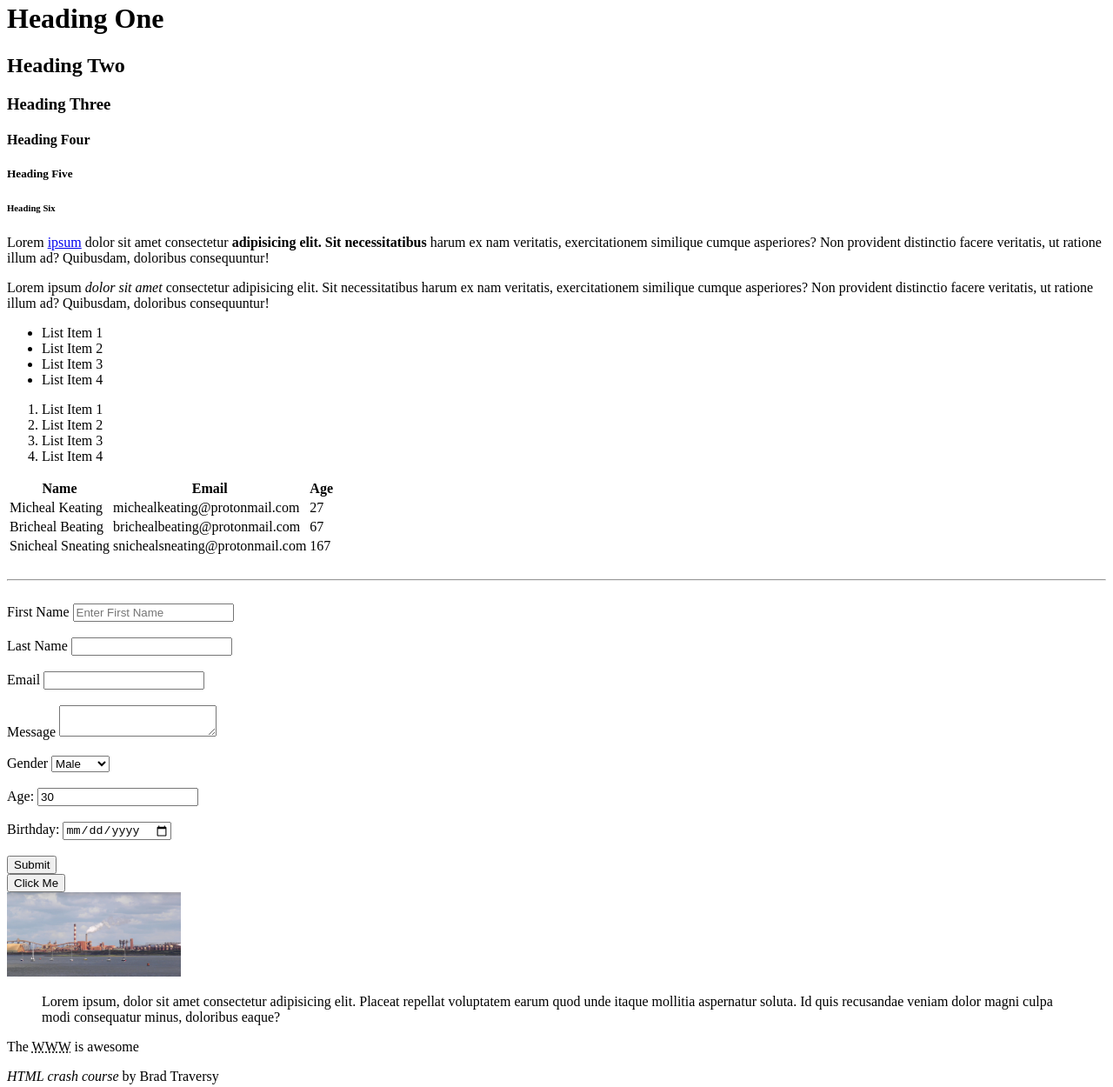
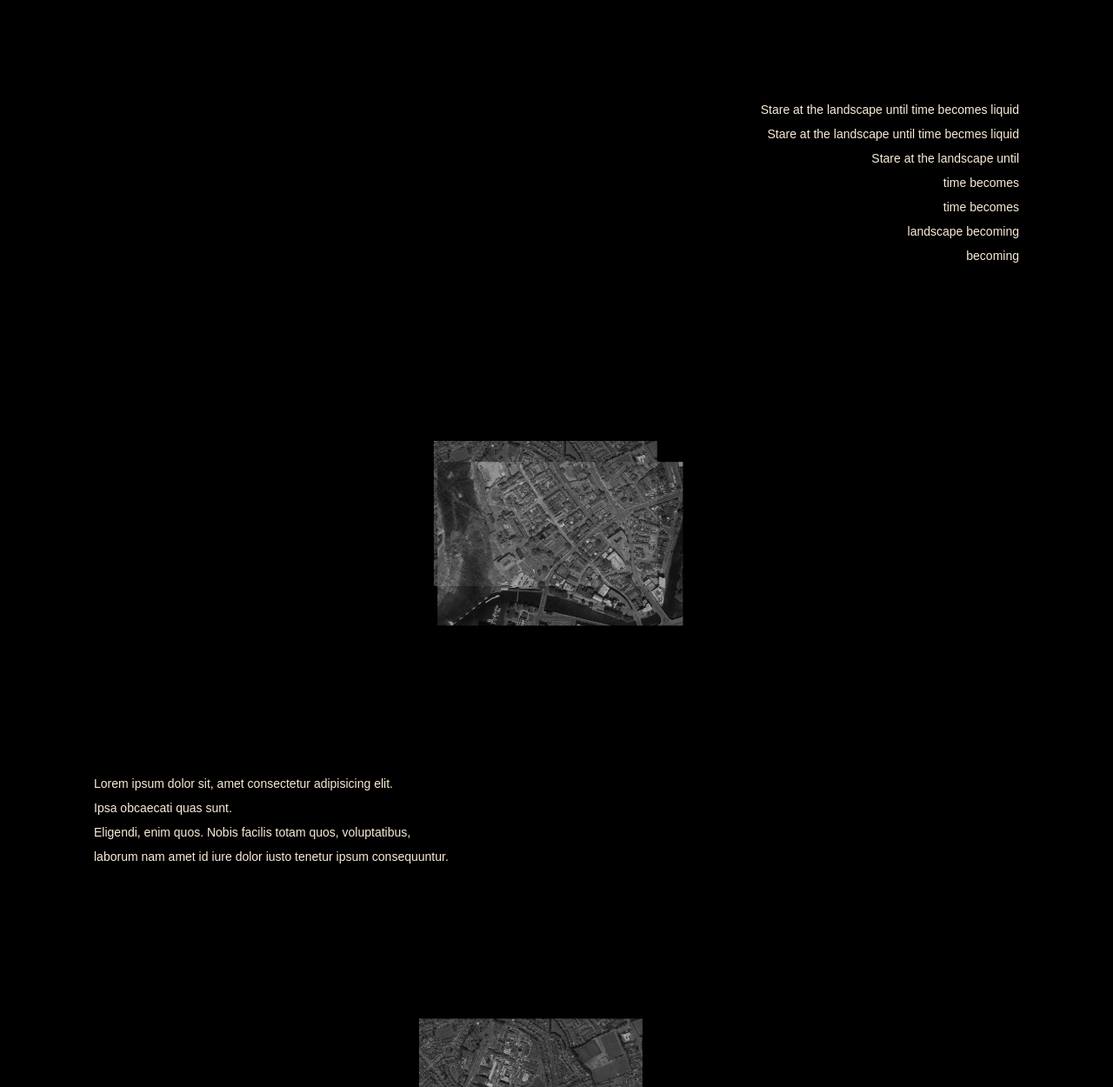
Before and after one commit to mickykiiatein/concept-null-2021, a plain HTML site: page index.html in a window 1280 px wide. Shown: the part 18-1268 px from the top of the page at 87% size. Drawn offline with Linux system fonts and the light colour scheme.

Commit message:
Scratch Website

```diff
--- /dev/null
+++ b/CSS/style.css
@@ -0,0 +1,35 @@
+body{
+    background:black;
+    color:antiquewhite;
+    font-family:Arial, Helvetica, sans-serif;
+    font-size:14px;
+    font-weight: 20;
+    line-height:2em;
+   margin-top:130px;
+    text-align:center;
+
+
+}
+
+.textright {
+    text-align: right;
+    padding-left: 20%;
+
+}
+
+.textleft {
+    text-align:left;
+}
+
+.textcenter {
+    text-align: center;
+}
+
+p {
+    margin:100px;
+
+}
+
+img {
+    align:center;
+}
--- a/index.html
+++ b/index.html
@@ -1,138 +1,107 @@
 <!DOCTYPE html>
-<html>
+<html lang="en">
 <head>
-        <title> HTML Cheat Sheet </title>
+    <meta charset="UTF-8">
+    <meta http-equiv="X-UA-Compatible" content="IE=edge">
+    <meta name="viewport" content="width=device-width, initial-scale=1.0">
+    <title>Stare at the Landscape Until Time Becomes Liquid</title>
+    <link rel="stylesheet" type="text/css" href="css/style.css">
 </head>
 <body>
-        <!-- Headings -->
-        <h1> Heading One </h1>
-        <h2> Heading Two </h2>
-        <h3> Heading Three </h3>
-        <h4> Heading Four </h4>
-        <h5> Heading Five </h5>
-        <h6> Heading Six </h6>
-
-        <!-- Paragraph -->
-
-        <p>
-            Lorem <a href="http://google.com" target='blank'>ipsum</a> dolor sit amet consectetur <strong> adipisicing elit. Sit necessitatibus </strong> harum ex nam veritatis, exercitationem similique cumque asperiores? Non provident distinctio facere veritatis, ut ratione illum ad? Quibusdam, doloribus consequuntur!
+    <div class="textright">
+        <p>Stare at the landscape until time becomes liquid <br>
+            Stare at the landscape until time becmes liquid <br> Stare at the landscape until <br>time becomes
+            <br> time becomes <br> landscape becoming <br> becoming
         </p>
 
-        <p>
-            Lorem ipsum <em>dolor sit amet </em>consectetur adipisicing elit. Sit necessitatibus harum ex nam veritatis, exercitationem similique cumque asperiores? Non provident distinctio facere veritatis, ut ratione illum ad? Quibusdam, doloribus consequuntur!
-        </p>
+    </div>
+    <div class="image1">
+        <img src="images/mapcollagemini2-001.jpg" alt="mapimg1" width="370px" height="370px">
+    </div>
+    <div class="textleft">
+        <p>Lorem ipsum dolor sit, amet consectetur adipisicing elit. <br> Ipsa obcaecati quas sunt. <br>Eligendi, enim quos. Nobis facilis totam quos, voluptatibus, <br>laborum nam amet id iure dolor iusto tenetur ipsum consequuntur.</p>
 
-        <!-- Lists -->
-        <ul>
-            <li>List Item 1</li>
-            <li>List Item 2</li>
-            <li>List Item 3</li>
-            <li>List Item 4</li>
-        </ul>
+    </div>
+    <div class="image2">
+        <img src="images/mapcollagemini2-002.jpg" alt="map1" width="370px" height="370px">
 
-        <ol>
-            <li>List Item 1</li>
-            <li>List Item 2</li>
-            <li>List Item 3</li>
-            <li>List Item 4</li>
-        </ol>
+    </div>
+    <div class="textcenter">
+        <p>Lorem ipsum dolor sit, amet consectetur adipisicing elit. <br> Ipsa obcaecati quas sunt. <br>Eligendi, enim quos. Nobis facilis totam quos, voluptatibus, <br>laborum nam amet id iure dolor iusto tenetur ipsum consequuntur.</p>
 
-        <!-- Table -->
-        <table>
-            <thead>
-                <tr>
-                    <th>Name</th>
-                    <th>Email</th>
-                    <th>Age</th>
-                </tr>
-            </thead>
-            <tbody>
-                <tr>
-                    <td>Micheal Keating</td>
-                    <td>michealkeating@protonmail.com</td>
-                    <td>27</td>
-                </tr>
-                <tr>
-                    <td>Bricheal Beating</td>
-                    <td>brichealbeating@protonmail.com</td>
-                    <td>67</td>
-                </tr>
-                <tr>
-                    <td>Snicheal Sneating</td>
-                    <td>snichealsneating@protonmail.com</td>
-                    <td>167</td>
-                </tr>
-            </tbody>
-        </table>
+    </div>
+    <div class="image3">
+        <img src="images/mapcollagemini2-003.jpg" alt="map1" width="370px" height="370px">
 
-        <br>
-        <hr>
-        <br>
+    </div>
+    <div class="text4">
+        <p>Lorem ipsum dolor sit, amet consectetur adipisicing elit. <br> Ipsa obcaecati quas sunt. <br>Eligendi, enim quos. Nobis facilis totam quos, voluptatibus, <br>laborum nam amet id iure dolor iusto tenetur ipsum consequuntur.</p>
 
-        <!-- Forms -->
-        <form action="process.php" method="POST">
-            <div>
-            <label>First Name</label>
-            <input type="text" name="firstName" placeholder="Enter First Name">
     </div>
-            <br>
-            <div>
-            <label>Last Name</label>
-            <input type="email" name="lastName">
+    <div class="image4">
+        <img src="images/mapcollagemini2-005.jpg" alt="map1" width="300px" height="300px">
+
     </div>
+    <div class="text5">
+        <p>Lorem ipsum dolor sit, amet consectetur adipisicing elit. <br> Ipsa obcaecati quas sunt. <br>Eligendi, enim quos. Nobis facilis totam quos, voluptatibus, <br>laborum nam amet id iure dolor iusto tenetur ipsum consequuntur.</p>
+
     </div>
-            <br>
-            <div>
-            <label>Email</label>
-            <input type="text" name="Email">
+    <div class="image5">
+        <img src="images/mapcollagemini2-006.jpg" alt="map1" width="300px" height="300px">
+
     </div>
-            <br>
-            <div>
-            <label>Message</label>
-            <textarea name="message"></textarea>
+    <div class="text6">
     </div>
-            <br>
-            <div>
-                <label>Gender</label>
-                <select name="gender">
-                    <option value="male">Male</option>
-                    <option value="female">Female</option>
-                    <option value="Other">Other</option>
-                </select>
+    <div class="image6">
+
     </div>
-            <br>
-            <div>
-                <label>Age:</label>
-                <input type="number" name="age" value="30">
+    <div class="text7">
     </div>
-            <br>
-            <div>
-                <label>Birthday:</label>
-                <input type="date" name="birthday">
+    <div class="image7">
+
     </div>
-            <br>
-            <input type="submit" name="submit" value="Submit">
-        </form>
+    <div class="text8">
+    </div>
+    <div class="image8">
 
-        <!-- Button -->
-        <button>Click Me</button>
+    </div>
+    <div class="text9">
+    </div>
+    <div class="image9">
 
-        <br>
+    </div>
+    <div class="text10">
+    </div>
+    <div class="image10">
 
-        <!-- Image -->
-        <a href="images/sample.jpg">
-        <img src="images/sample.jpg" alt="My Sample Image" width="200">
-        </a>
+    </div>
+    <div class="text11">
+    </div>
+    <div class="image11">
 
-        <!-- Quotations -->
-        <blockquote cite="traversymedia.com">
-            Lorem ipsum, dolor sit amet consectetur adipisicing elit. Placeat repellat voluptatem earum quod unde itaque mollitia aspernatur soluta. Id quis recusandae veniam dolor magni culpa modi consequatur minus, doloribus eaque?
-        </blockquote>
+    </div>
+    <div class="text12">
+    </div>
+    <div class="image12">
 
-        <p> The <abbr title="World Wide Web">WWW</abbr> is awesome </p>
+    </div>
+    <div class="text13">
+    </div>
+    <div class="image13">
 
-        <p><cite>HTML crash course</cite> by Brad Traversy</p>
+    </div>
+    <div class="text14">
+    </div>
+    <div class="image14">
 
-        <div style="margin-top:500px"></div>
+    </div>
+    <div class="text15">
+    </div>
+    <div class="image15">
+
+    </div>
+    <div class="text16">
+    </div>
+
 </body>
 </html>
```
Also changed, not shown: images/mapcollagemini2-001.jpg (added), images/mapcollagemini2-002.jpg (added), images/mapcollagemini2-003.jpg (added), images/mapcollagemini2-005.jpg (added), images/mapcollagemini2-006.jpg (added). Lines whose indentation alone changed are shown as unchanged.
